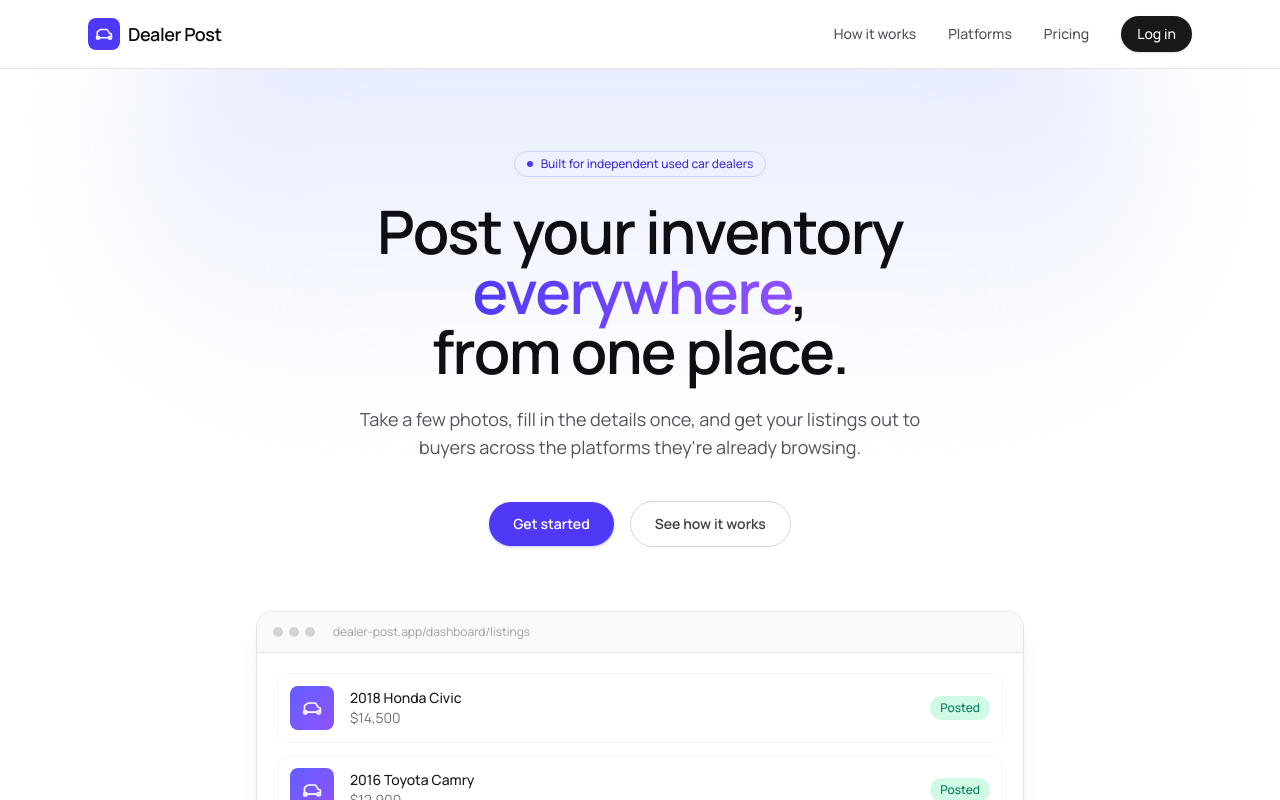
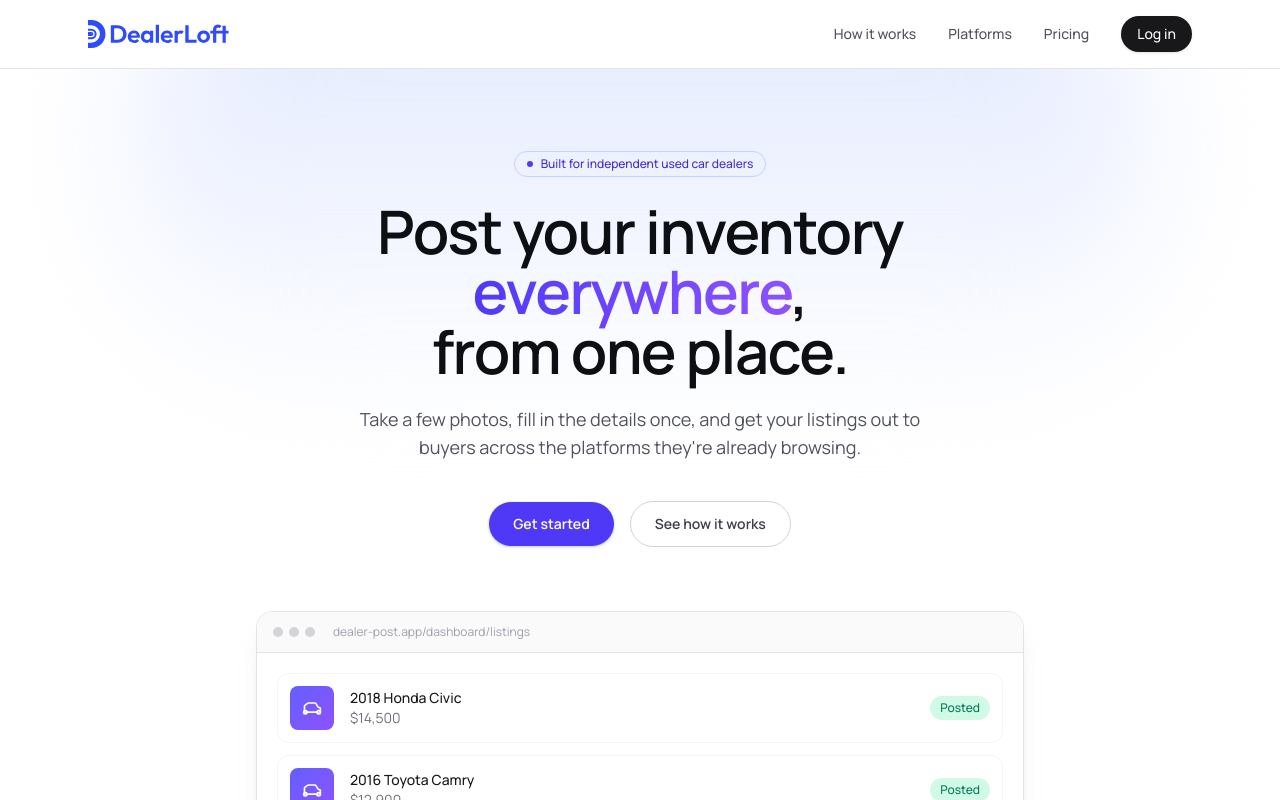
Before and after one commit to xenpain-source/dealer-post, a Next.js app: page / in a window 1280 px wide. Shown: the top 800 px of the page. Built offline with nearby package versions, Linux system fonts and the light colour scheme.

Commit message:
Update SiteHeader.tsx

```diff
--- a/components/marketing/SiteHeader.tsx
+++ b/components/marketing/SiteHeader.tsx
@@ -1,28 +1,12 @@
 import Link from "next/link";
+import { BrandLogo } from "@/components/BrandLogo";
 
 export function SiteHeader() {
   return (
     <header className="sticky top-0 z-40 border-b border-zinc-200 bg-white/80 backdrop-blur-md">
       <div className="mx-auto flex max-w-6xl items-center justify-between px-6 py-4">
-        <Link
-          href="/"
-          className="flex items-center gap-2 text-lg font-semibold tracking-tight whitespace-nowrap"
-        >
-          <span className="flex h-8 w-8 items-center justify-center rounded-lg bg-indigo-600 text-white">
-            <svg
-              viewBox="0 0 24 24"
-              fill="none"
-              className="h-4.5 w-4.5"
-              stroke="currentColor"
-              strokeWidth="2"
-              strokeLinecap="round"
-              strokeLinejoin="round"
-            >
-              <path d="M5 17h14M6 17a2 2 0 1 1-4 0 2 2 0 0 1 4 0Zm16 0a2 2 0 1 1-4 0 2 2 0 0 1 4 0Z" />
-              <path d="M3 17V9.6a1 1 0 0 1 .4-.8l3.2-2.4a2 2 0 0 1 1.2-.4h7.4a2 2 0 0 1 1.7 1l2.4 4 2.1.7a1 1 0 0 1 .6.9V17" />
-            </svg>
-          </span>
-          Dealer Post
+        <Link href="/" aria-label="DealerLoft home">
+          <BrandLogo className="h-6 w-auto sm:h-7" />
         </Link>
         <nav className="flex items-center gap-3 text-sm font-medium text-zinc-600 sm:gap-8">
           <Link
@@ -45,7 +29,7 @@ export function SiteHeader() {
           </Link>
           <Link
             href="/login"
-            className="rounded-full bg-zinc-900 px-4 py-2 text-white shadow-sm transition-colors hover:bg-indigo-600"
+            className="rounded-full bg-zinc-900 px-4 py-2 text-white shadow-sm transition-colors hover:bg-cobalt-600"
           >
             Log in
           </Link>
```
